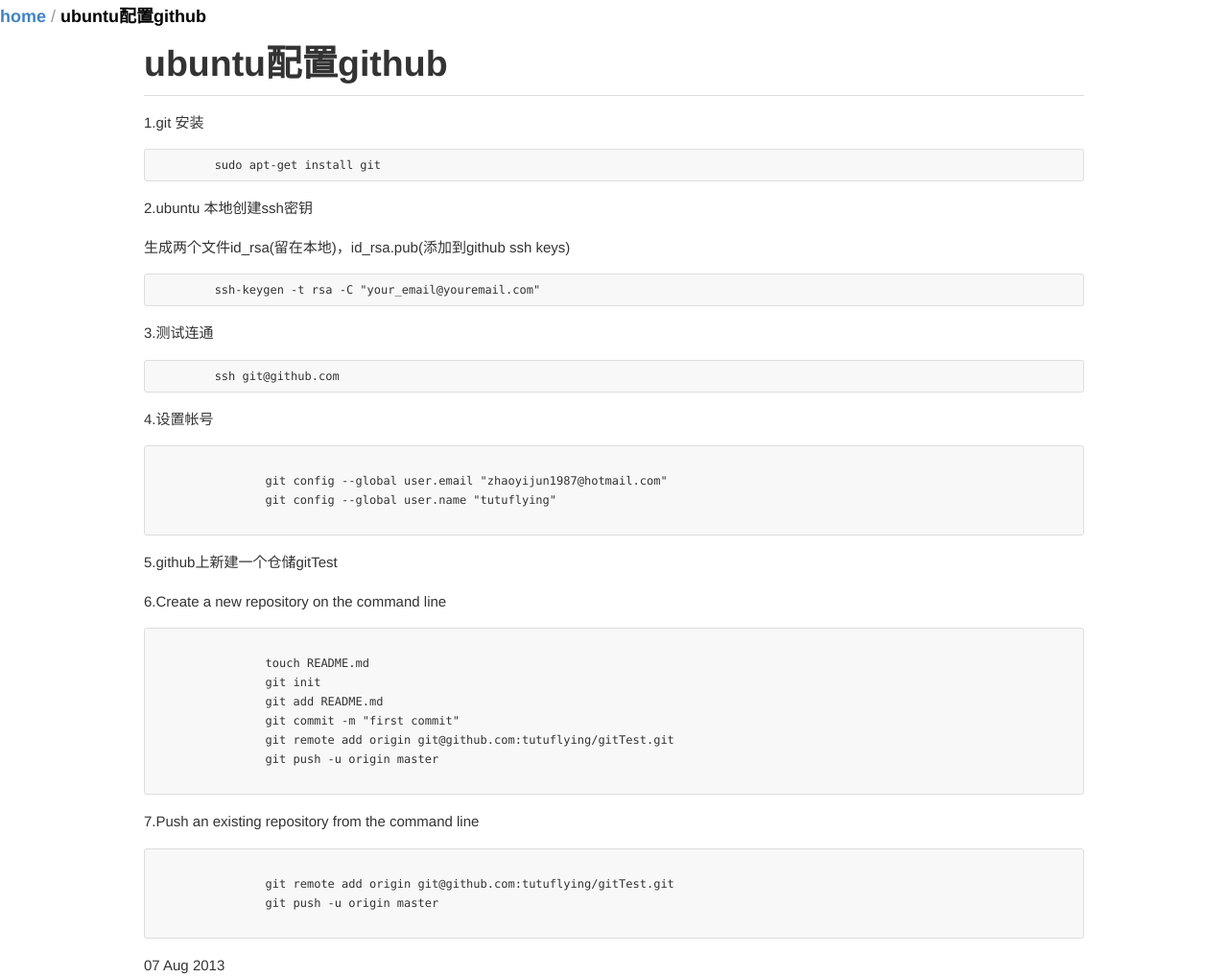
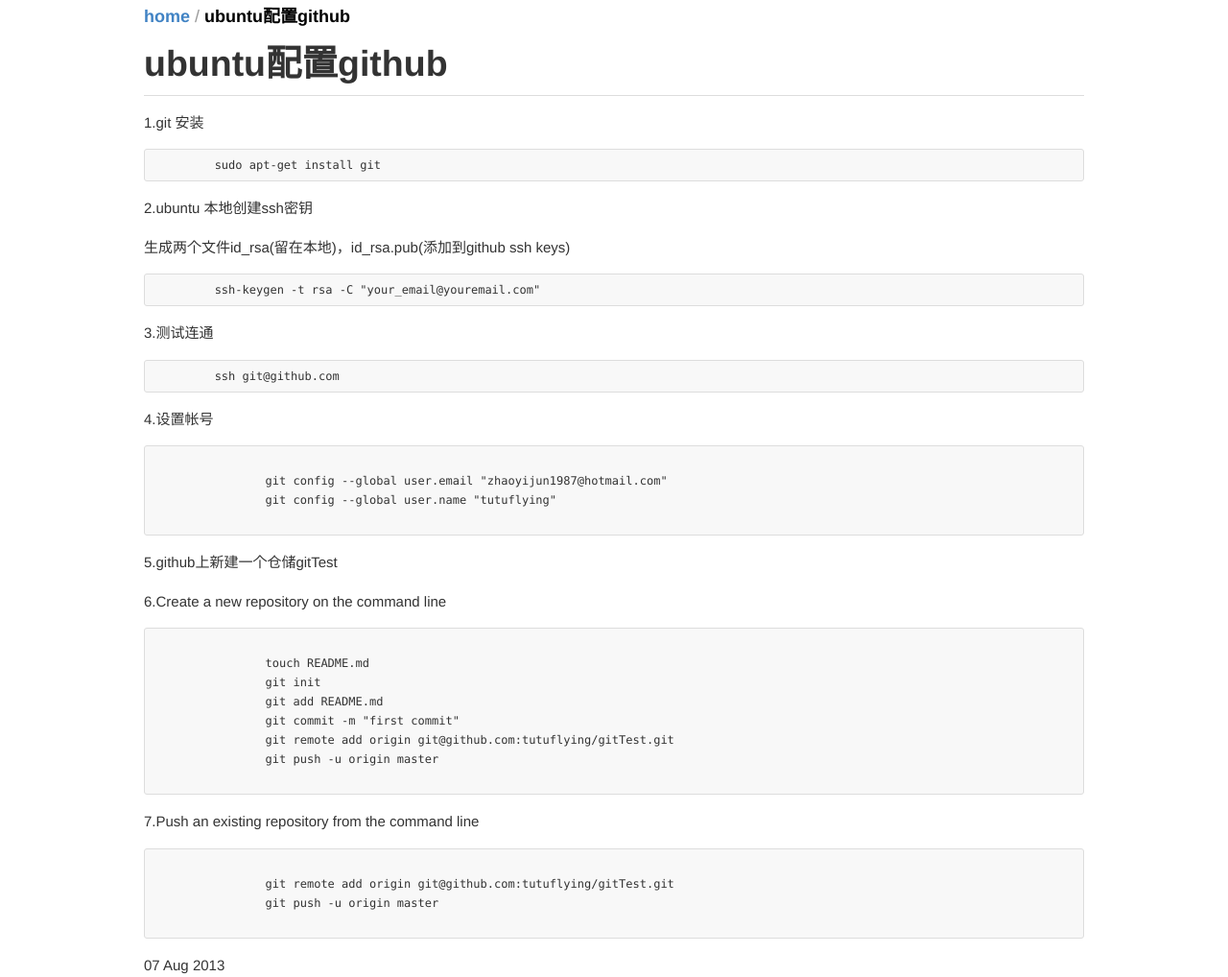
Before and after one commit to tutuflying/blog, a Jekyll site: the page built from _posts/2013-08-07-ubuntu配置github.html, in a window 1280 px wide. Shown: the whole page at 96% size. Built offline with Jekyll 4.4.1, drawn with Linux system fonts in a browser that asks for light colours.

```diff
--- a/_layouts/default.html
+++ b/_layouts/default.html
@@ -7,6 +7,7 @@
 	<title>{{page.title}}</title>
 </head>
 <body>
+	<div class="container">
 		<div class="file-navigation">
 			<div class="breadcrumb">
 				<span class="repo-root js-repo-root">
@@ -20,6 +21,7 @@
 				<strong class="final-path">{{page.title}}</strong>
 			</div>
 		</div>
-	<article itemprop="mainContentOfPage" class="markdown-body entry-content container">{{content}}</article>
+		<article itemprop="mainContentOfPage" class="markdown-body entry-content">{{content}}</article>
+	</div>
 </body>
 </html>
```
Lines whose indentation alone changed are shown as unchanged.
